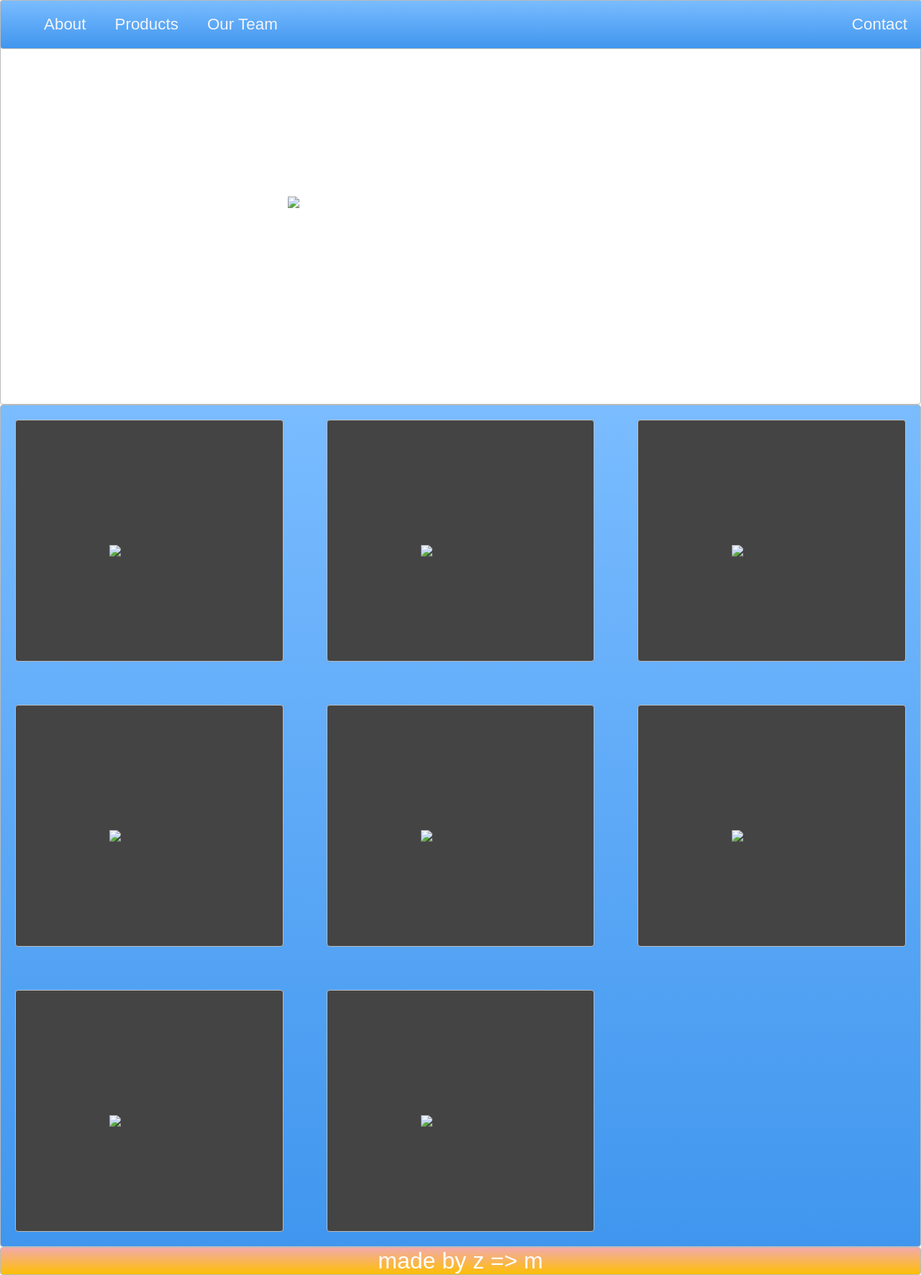
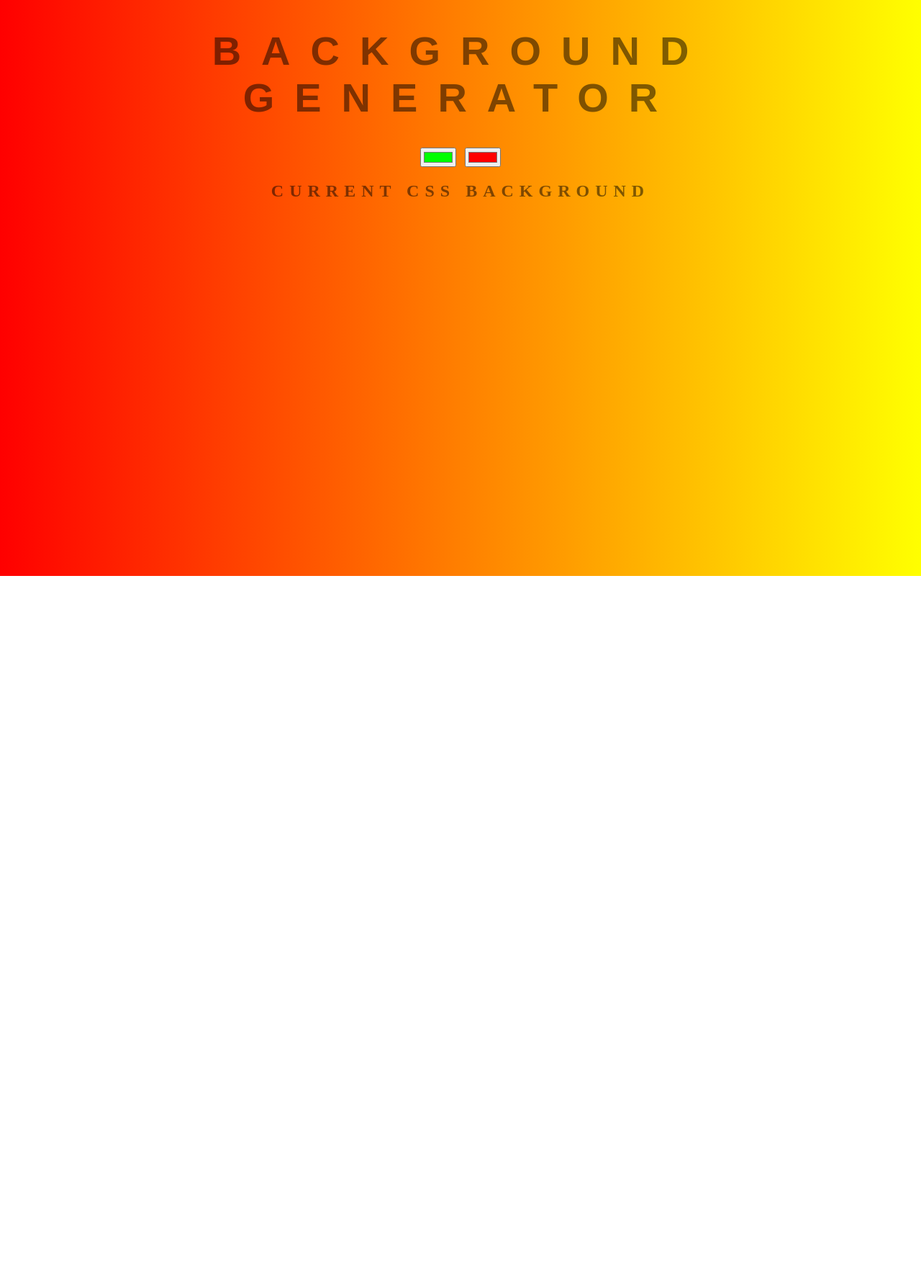
Before and after one commit to enterMark/background-generator, a website: page index.html in a window 1280 px wide. Shown: the whole page at 72% size. After the commit the page ends 800 px from the top, so only its background shows below. Drawn offline with Linux system fonts and the light colour scheme.

Commit message:
real background generator

```diff
--- a/index.html
+++ b/index.html
@@ -1,30 +1,17 @@
 <!DOCTYPE html>
 <html>
 <head>
-  <title>Layout Master</title>
-  <link rel="stylesheet" type="text/css" href="./style.css">
+	<meta charset="utf-8">
+	<meta name="viewport" content="width=device-width, initial-scale=1">
+	<title>Gradient Background</title>
+	<link rel="stylesheet" type="text/css" href="style.css">
 </head>
-<body>
-  <nav class="zone blue sticky">
-      <ul class="main-nav">
-          <li><a href="">About</a></li>
-          <li><a href="">Products</a></li>
-          <li><a href="">Our Team</a></li>
-          <li class="push"><a href="">Contact</a></li>
-  </ul>
-  </nav>
-  <div class="container zone"><img class="cover" src="./img/undraw.png"></div>
-  <div class="zone blue grid-wrapper">
-    <div class="box zone"><img src="./img/files_2.png"></div>
-    <div class="box zone"><img src="./img/server_2_2.png"></div>
-    <div class="box zone"><img src="./img/monitor_settings_2.png"></div>
-    <div class="box zone"><img src="./img/server_3.png"></div>
-    <div class="box zone"><img src="./img/data_storage_2_2.png"></div>
-    <div class="box zone"><img src="./img/monitor_coding_2.png"></div>
-    <div class="box zone"><img src="./img/desktop_analytics_2.png"></div>
-    <div class="box zone"><img src="./img/server_safe_2.png"></div>
-  </div>
-  <footer class="zone yellow">made by z => m</footer>
-</div>
+<body id="gradient">
+	<h1>Background Generator</h1>
+	<input class="color1" type="color" name="color1" value="#00ff00">
+	<input class="color2" type="color" name="color2" value="#ff0000">
+	<h2>Current CSS Background</h2>
+	<h3></h3>
+	<script type="text/javascript" src="script.js"></script>
 </body>
 </html>
--- /dev/null
+++ b/script.js
@@ -0,0 +1,19 @@
+var css = document.querySelector("h3")
+var color1 = document.querySelector(".color1")
+var color2 = document.querySelector(".color2")
+var body = document.getElementById("gradient");
+
+function setGradient() {
+	body.style.background =
+		"linear-gradient(to right, "
+		+ color1.value
+		+ ","
+		+ color2.value
+		+ ")";
+
+		css.textContent = body.style.background + ";";
+}
+
+color1.addEventListener("input", setGradient);
+
+color2.addEventListener("input", setGradient);
--- a/style.css
+++ b/style.css
@@ -1,164 +1,26 @@
 body {
-    margin: 0 auto;
-    font-family: Arial;
+	font: 'Raleway', sans-serif;
+	color: rgba(0,0,0,.5);
+	text-align:center;
+	text-transform: uppercase;
+	letter-spacing: .5em;
+	top: 15%;
+	background: linear-gradient(to right, red, yellow);
 }
 
-.zone {
-    /*padding:30px 50px;*/
-    cursor:pointer;
-    color:#FFF;
-    font-size:2em;
-    border-radius:4px;
-    border:1px solid #bbb;
-    transition: all 0.3s linear;
+h1 {
+	font:600 3.5em 'Raleway', sans-serif;
+	color: rgba(0,0,0,.5);
+	text-align: center;
+	text-transform: uppercase;
+	letter-spacing: .5em;
+	width: 100%;
 }
 
-.zone:hover {
-    -webkit-box-shadow:rgba(0,0,0,0.8) 0px 5px 15px, inset rgba(0,0,0,0.15) 0px -10px 20px;
-    -moz-box-shadow:rgba(0,0,0,0.8) 0px 5px 15px, inset rgba(0,0,0,0.15) 0px -10px 20px;
-    -o-box-shadow:rgba(0,0,0,0.8) 0px 5px 15px, inset rgba(0,0,0,0.15) 0px -10px 20px;
-    box-shadow:rgba(0,0,0,0.8) 0px 5px 15px, inset rgba(0,0,0,0.15) 0px -10px 20px;
+h3 {
+	font:900 1em 'Raleway', sans-serif;
+	color: rgba(0,0,0,.5);
+	text-align: center;
+	text-transform: non;
+	letter-spacing: 0.01em;
 }
-
-/***********************************************************************
- *  Nav Bar
- **********************************************************************/
-.main-nav {
-    display: flex;
-    list-style: none;
-    margin: 0;
-    font-size: 0.7em;
-}
-
-@media only screen and (max-width: 600px) {
-    .main-nav {
-        font-size: 0.5em;
-        padding: 0;
-    }
-}
-
-.push {
-    margin-left: auto;
-}
-
-li {
-    padding: 20px;
-}
-
-a {
-    color: #f5f5f6;
-    text-decoration: none;
-}
-
-.sticky {
-  position: fixed;
-  top: 0;
-  width: 100%;
-}
-
-/***********************************************************************
- *  Cover
- **********************************************************************/
-.container {
-    /*show heigh: auto*/
-    height: 70vh;
-    display: flex;
-    align-items: center;
-    justify-content: center;
-}
-
-.cover {
-    width: 30rem;
-}
-
-/***********************************************************************
- *  Grid Panel
- **********************************************************************/
-.grid-wrapper {
-    display: grid;
-    grid-template-columns: repeat(auto-fill, minmax(350px, 1fr));
-    grid-gap: 20px;
-}
-
-.box {
-    background-color: #444;
-    padding: 130px;
-    margin: 20px;
-}
-
-.box > img {
-    width: 100%;
-}
-
-.box:hover {
-    -webkit-transform: rotate(-7deg);
-    -moz-transform: rotate(-7deg);
-    -o-transform: rotate(-7deg);
-    transform: rotate(-7deg);
-}
-
-.box > img {
-    width: 100%;
-    height: auto;
-}
-
-/***********************************************************************
- *  Footer
- **********************************************************************/
-footer {
-    text-align: center;
-    background-color: #444;
-}
-
-/*https://paulund.co.uk/how-to-create-shiny-css-buttons*/
-/***********************************************************************
- *  Green Background
- **********************************************************************/
-.green {
-    background: #56B870; /* Old browsers */
-    background: -moz-linear-gradient(top, #56B870 0%, #a5c956 100%); /* FF3.6+ */
-    background: -webkit-gradient(linear, left top, left bottom, color-stop(0%,#56B870), color-stop(100%,#a5c956)); /* Chrome,Safari4+ */
-    background: -webkit-linear-gradient(top, #56B870 0%,#a5c956 100%); /* Chrome10+,Safari5.1+ */
-    background: -o-linear-gradient(top, #56B870 0%,#a5c956 100%); /* Opera 11.10+ */
-    background: -ms-linear-gradient(top, #56B870 0%,#a5c956 100%); /* IE10+ */
-    background: linear-gradient(top, #56B870 0%,#a5c956 100%); /* W3C */
-}
-
-/***********************************************************************
- *  Red Background
- **********************************************************************/
-.red {
-    background: #C655BE; /* Old browsers */
-    background: -moz-linear-gradient(top, #C655BE 0%, #cf0404 100%); /* FF3.6+ */
-    background: -webkit-gradient(linear, left top, left bottom, color-stop(0%,#C655BE), color-stop(100%,#cf0404)); /* Chrome,Safari4+ */
-    background: -webkit-linear-gradient(top, #C655BE 0%,#cf0404 100%); /* Chrome10+,Safari5.1+ */
-    background: -o-linear-gradient(top, #C655BE 0%,#cf0404 100%); /* Opera 11.10+ */
-    background: -ms-linear-gradient(top, #C655BE 0%,#cf0404 100%); /* IE10+ */
-    background: linear-gradient(top, #C655BE 0%,#cf0404 100%); /* W3C */
-}
-
-/***********************************************************************
- *  Yellow Background
- **********************************************************************/
-.yellow {
-    background: #F3AAAA; /* Old browsers */
-    background: -moz-linear-gradient(top, #F3AAAA 0%, #febf04 100%); /* FF3.6+ */
-    background: -webkit-gradient(linear, left top, left bottom, color-stop(0%,#F3AAAA), color-stop(100%,#febf04)); /* Chrome,Safari4+ */
-    background: -webkit-linear-gradient(top, #F3AAAA 0%,#febf04 100%); /* Chrome10+,Safari5.1+ */
-    background: -o-linear-gradient(top, #F3AAAA 0%,#febf04 100%); /* Opera 11.10+ */
-    background: -ms-linear-gradient(top, #F3AAAA 0%,#febf04 100%); /* IE10+ */
-    background: linear-gradient(top, #F3AAAA 0%,#febf04 100%); /* W3C */
-}
-
-/***********************************************************************
- *  Blue Background
- **********************************************************************/
-.blue {
-    background: #7abcff; /* Old browsers */
-    background: -moz-linear-gradient(top, #7abcff 0%, #60abf8 44%, #4096ee 100%); /* FF3.6+ */
-    background: -webkit-gradient(linear, left top, left bottom, color-stop(0%,#7abcff), color-stop(44%,#60abf8), color-stop(100%,#4096ee)); /* Chrome,Safari4+ */
-    background: -webkit-linear-gradient(top, #7abcff 0%,#60abf8 44%,#4096ee 100%); /* Chrome10+,Safari5.1+ */
-    background: -o-linear-gradient(top, #7abcff 0%,#60abf8 44%,#4096ee 100%); /* Opera 11.10+ */
-    background: -ms-linear-gradient(top, #7abcff 0%,#60abf8 44%,#4096ee 100%); /* IE10+ */
-    background: linear-gradient(top, #7abcff 0%,#60abf8 44%,#4096ee 100%); /* W3C */
-}
```
Also changed, not shown: package.json (added, +11 -0 lines), README.md (deleted).
